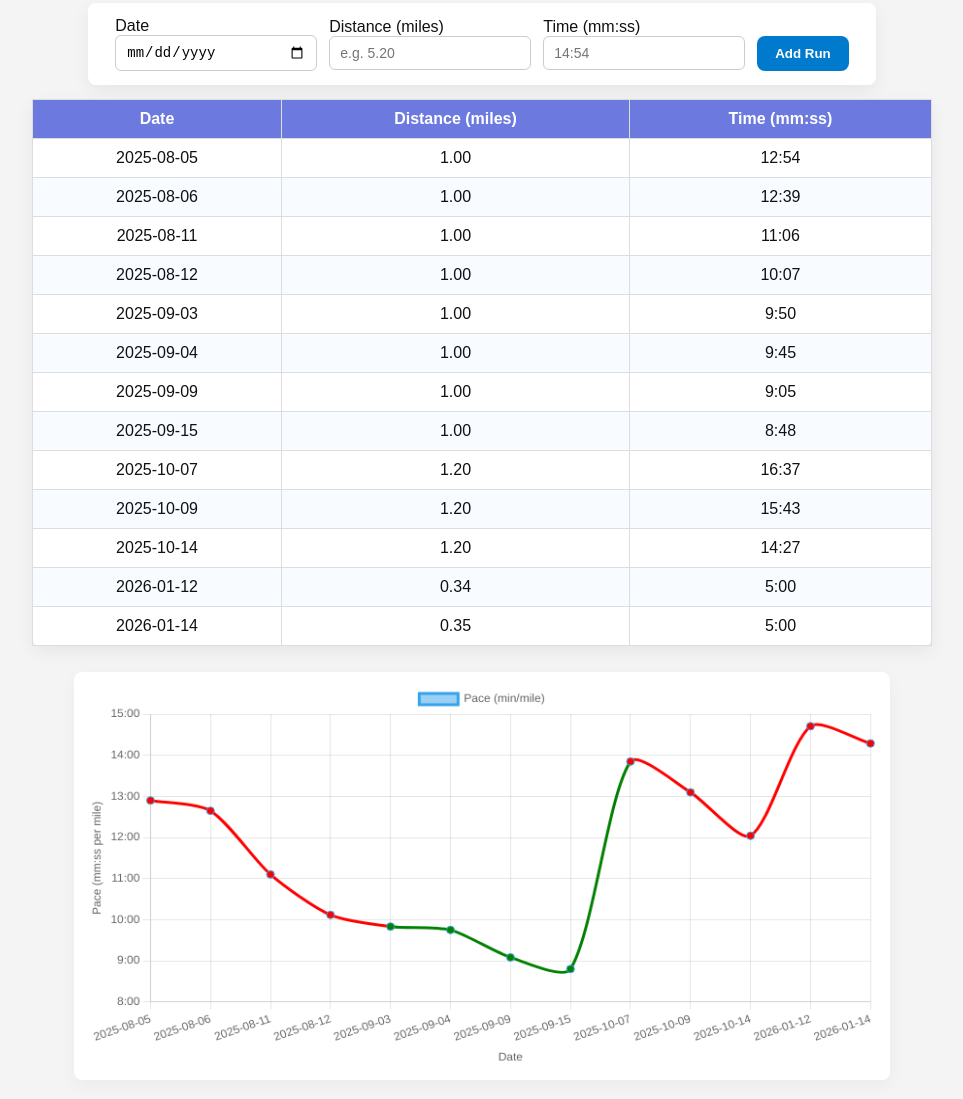
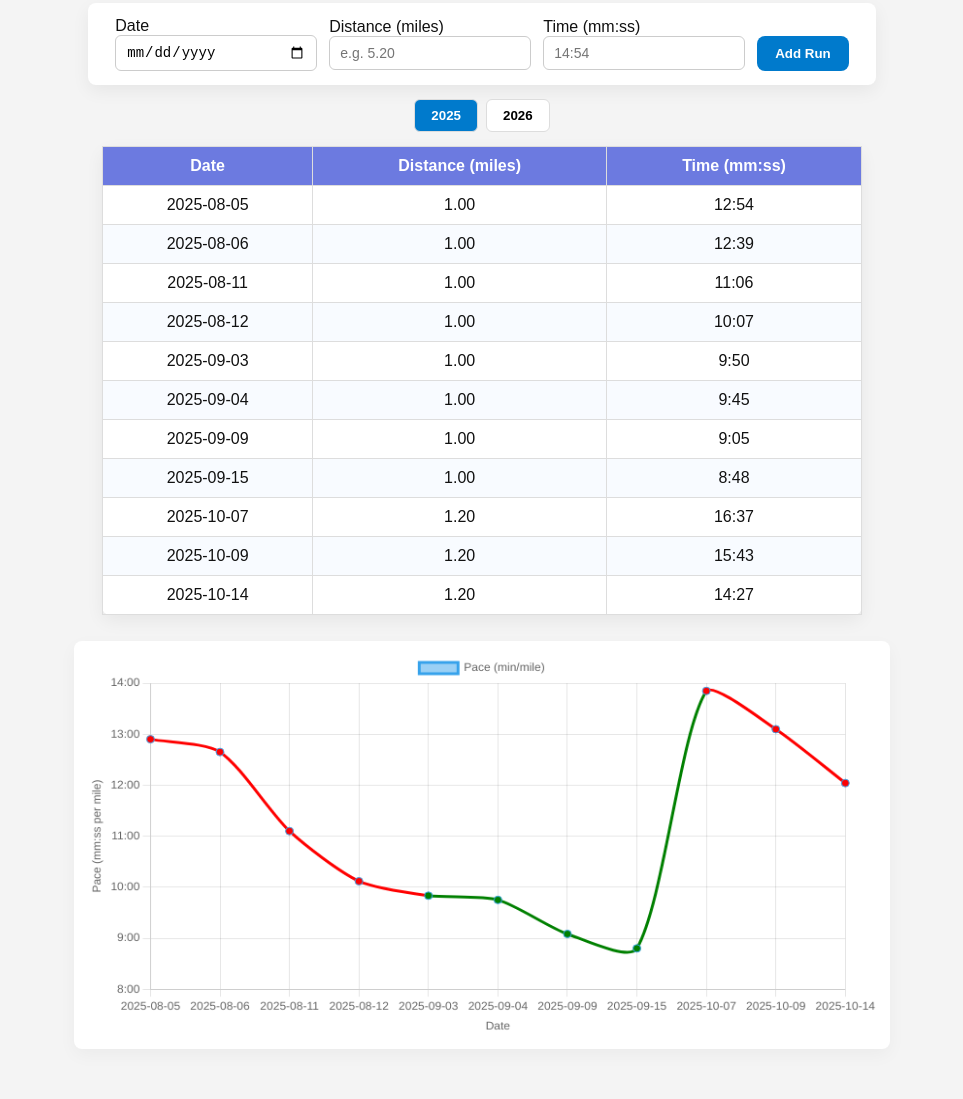
Before and after one commit to mycologybro/mycologybro, a website: page runs.html in a window 1280 px wide. Shown: the part 287-1386 px from the top of the page, without its empty margins (158-1121 px from the left). Drawn offline with nearby package versions, Linux system fonts and the light colour scheme.

Commit message:
Update runs.html

```diff
--- a/runs.html
+++ b/runs.html
@@ -65,6 +65,26 @@
   font-weight: 600;
 }
 
+/* Tabs */
+.tabs {
+  display: flex;
+  justify-content: center;
+  gap: 8px;
+  margin: 14px 0;
+}
+.tabs button {
+  padding: 8px 16px;
+  border: 1px solid #ddd;
+  background: #fff;
+  border-radius: 6px;
+  cursor: pointer;
+  font-weight: 600;
+}
+.tabs button.active {
+  background: var(--accent);
+  color: #fff;
+}
+
 /* Form card */
 .card {
   max-width: 760px;
@@ -108,7 +128,7 @@
 }
 th { background:#6c7ae0; color:#fff; }
 tr:nth-child(even) { background:#f8fbff; }
-    #runsChart { max-width:900px; height:420px; margin:26px auto; display:block; background:#fff; border-radius:8px; padding:12px; box-shadow: 0 6px 18px rgba(0,0,0,0.04); }
+canvas { max-width:900px; height:420px; margin:26px auto; display:block; background:#fff; border-radius:8px; padding:12px; box-shadow: 0 6px 18px rgba(0,0,0,0.04); }
 
 @media (max-width:720px) {
   .hero { height:120px; }
@@ -124,47 +144,31 @@
   <h1>RUNNING</h1>
 </div>
 
+<!-- Nav links -->
 <a href="index.html" style="margin-top: 30px; display: inline-block;">
   <img src="images/spawnjars.png" alt="Back to Jars" width="200" height="50">
 </a>
+<a href="tubs.html"><img src="images/tubs.png" alt="Back to tubs" width="200" height="50"></a>
+<a href="coin.html"><img src="images/coinbutton.JPEG" alt="coin" width="200" height="50"></a>
+<a href="runs.html"><img src="images/running.png" alt="Back to tubs" width="200" height="50"></a>
+<a href="agar.html"><img src="images/agar_header.png" alt="Back to tubs" width="200" height="50"></a>
+<a href="recipes.html"><img src="images/recipes.jpg" alt="Back to recipes" width="200" height="50"></a>
 
-  <a href="tubs.html">
-     <img src="images/tubs.png" alt="Back to tubs" width="200" height="50">
-  </a>
-
-  <a href="coin.html">
-     <img src="images/coinbutton.JPEG" alt="coin" width="200" height="50">
-  </a>
-
-  <a href="runs.html">
-     <img src="images/running.png" alt="Back to tubs" width="200" height="50">
-  </a>
-
-  <a href="agar.html">
-     <img src="images/agar_header.png" alt="Back to tubs" width="200" height="50">
-  </a>
-
-  <a href="recipes.html">
-     <img src="images/recipes.jpg" alt="Back to recipes" width="200" height="50">
-  </a>
-
+<!-- Form -->
 <div class="card">
   <form id="runForm" autocomplete="off">
     <div class="field">
       <label for="date">Date</label>
       <input id="date" type="date" required>
     </div>
-
     <div class="field">
       <label for="distance">Distance (miles)</label>
       <input id="distance" type="number" step="0.01" placeholder="e.g. 5.20" required>
     </div>
-
     <div class="field">
       <label for="time">Time (mm:ss)</label>
       <input id="time" type="text" placeholder="14:54" required>
     </div>
-
     <div class="field" style="align-self:center;">
       <label style="visibility:hidden">submit</label>
       <button type="submit">Add Run</button>
@@ -172,112 +176,91 @@
   </form>
 </div>
 
-  <table id="runsTable" class="card" style="max-width:900px; margin:12px auto;">
-    <thead>
-      <tr><th>Date</th><th>Distance (miles)</th><th>Time (mm:ss)</th></tr>
-    </thead>
-    <tbody></tbody>
-  </table>
+<!-- Tabs -->
+<div class="tabs">
+  <button class="tabBtn active" data-year="2025">2025</button>
+  <button class="tabBtn" data-year="2026">2026</button>
+</div>
 
-  <canvas id="runsChart"></canvas>
+<!-- Tables for each year -->
+<div id="tablesContainer">
+  <table id="runsTable2025" class="card"><thead><tr><th>Date</th><th>Distance (miles)</th><th>Time (mm:ss)</th></tr></thead><tbody></tbody></table>
+  <table id="runsTable2026" class="card" style="display:none;"><thead><tr><th>Date</th><th>Distance (miles)</th><th>Time (mm:ss)</th></tr></thead><tbody></tbody></table>
+</div>
+
+<!-- Charts for each year -->
+<canvas id="runsChart2025"></canvas>
+<canvas id="runsChart2026" style="display:none;"></canvas>
 
 <script src="https://cdn.jsdelivr.net/npm/chart.js"></script>
 <script>
 const NETLIFY_FN = "https://mycology-bro.netlify.app/.netlify/functions/addRun";
 const RAW_RUNS_JSON = "https://raw.githubusercontent.com/mycologybro/mycologybro/main/runs.json";
 
-  function assertTimeFormat(t) { return /^[0-9]{1,2}:[0-5][0-9]$/.test(t.trim()); }
-  function normalizeTime(t) {
+// helpers
+function assertTimeFormat(t){ return /^[0-9]{1,2}:[0-5][0-9]$/.test(t.trim()); }
+function normalizeTime(t){
   const m = t.split(":").map(s=>s.trim());
-    if (m.length !== 2) return t;
-    const mm = String(parseInt(m[0],10));
-    let ss = parseInt(m[1],10);
-    if (isNaN(ss)) ss = 0;
-    ss = Math.max(0, Math.min(59, ss));
+  if(m.length!==2) return t;
+  const mm=String(parseInt(m[0],10));
+  let ss=parseInt(m[1],10);
+  if(isNaN(ss)) ss=0;
+  ss=Math.max(0,Math.min(59,ss));
   return `${mm}:${String(ss).padStart(2,"0")}`;
 }
-  function timeToMinutes(t) {
-    const [mm, ss] = t.split(":").map(Number);
-    return mm + ss/60;
-  }
+function timeToMinutes(t){ const [mm,ss]=t.split(":").map(Number); return mm+ss/60; }
 
-  const form = document.getElementById("runForm");
-  const tableBody = document.querySelector("#runsTable tbody");
-  const ctx = document.getElementById("runsChart").getContext("2d");
-  let chart = null;
-  let runs = [];
+// form & charts
+const form=document.getElementById("runForm");
+let runs=[];
+let charts = {};
 
-  function renderTable(arr) {
-    tableBody.innerHTML = "";
+function renderTable(arr, year){
+  const tbody = document.querySelector(`#runsTable${year} tbody`);
+  tbody.innerHTML="";
   arr.forEach(r=>{
     const tr=document.createElement("tr");
     tr.innerHTML=`<td>${r.date}</td><td>${Number(r.distance).toFixed(2)}</td><td>${r.time}</td>`;
-      tableBody.appendChild(tr);
+    tbody.appendChild(tr);
   });
 }
 
-  function renderChart(arr) {
+function renderChart(arr, year){
   const sorted = arr.slice().sort((a,b)=>new Date(a.date)-new Date(b.date));
   const labels = sorted.map(r=>r.date);
-    const data = sorted.map(r => {
-      const minutes = timeToMinutes(r.time);
-      return minutes / r.distance;
-    });
-    if(chart) chart.destroy();
-    chart = new Chart(ctx,{
+  const data = sorted.map(r=>timeToMinutes(r.time)/r.distance);
+  const ctx = document.getElementById(`runsChart${year}`).getContext("2d");
+  if(charts[year]) charts[year].destroy();
+  charts[year] = new Chart(ctx,{
     type:"line",
-      data:{
-        labels,
-        datasets:[{
-          label:"Pace (min/mile)",
-          data,
-          tension:0.25,
-          pointRadius:4,
-          pointHoverRadius:6,
-          fill:false,
-          segment: { borderColor: ctx => ctx.p0.parsed.y < 10 ? "green" : "red" },
-          pointBackgroundColor: ctx => ctx.parsed.y < 10 ? "green" : "red"
-        }]
-      },
-      options:{
-        scales:{
-          x:{title:{display:true,text:"Date"}},
-          y:{
-            title:{display:true,text:"Pace (mm:ss per mile)"},
-            ticks:{
-              callback:function(value){
-                const minutes = Math.floor(value);
-                const seconds = Math.round((value - minutes) * 60);
-                return `${minutes}:${seconds.toString().padStart(2,"0")}`;
-              }
-            }
-          }
-        }
-      }
+    data:{ labels, datasets:[{label:"Pace (min/mile)", data, tension:0.25, pointRadius:4, pointHoverRadius:6, fill:false, segment:{borderColor:ctx=>ctx.p0.parsed.y<10?"green":"red"}, pointBackgroundColor:ctx=>ctx.parsed.y<10?"green":"red"}] },
+    options:{ scales:{ x:{title:{display:true,text:"Date"}}, y:{title:{display:true,text:"Pace (mm:ss per mile)"}, ticks:{callback:function(value){const minutes=Math.floor(value);const seconds=Math.round((value-minutes)*60);return `${minutes}:${seconds.toString().padStart(2,"0")}`;}}}}}
   });
 }
 
-  async function loadRunsFromGit() {
-    try {
-      const res = await fetch(RAW_RUNS_JSON + '?t=' + new Date().getTime(), {cache:"no-store"});
-      if(res.ok){ runs=await res.json(); }
+// load runs
+async function loadRunsFromGit(){
+  try{
+    const res=await fetch(RAW_RUNS_JSON+'?t='+new Date().getTime(),{cache:"no-store"});
+    if(res.ok) runs=await res.json();
   } catch(e){ console.error("Load failed",e); runs=[]; }
-    renderTable(runs);
-    renderChart(runs);
+
+  renderTable(runs.filter(r=>r.date.startsWith("2025")),"2025");
+  renderTable(runs.filter(r=>r.date.startsWith("2026")),"2026");
+  renderChart(runs.filter(r=>r.date.startsWith("2025")),"2025");
+  renderChart(runs.filter(r=>r.date.startsWith("2026")),"2026");
 }
 
-  async function saveRunToNetlify(run) {
-    try {
-      const res=await fetch(NETLIFY_FN,{
-        method:"POST",
-        headers:{"Content-Type":"application/json"},
-        body:JSON.stringify(run)
-      });
-      const json=await res.json().catch(()=>null);
+// save run
+async function saveRunToNetlify(run){
+  try{
+    const res = await fetch(NETLIFY_FN,{method:"POST",headers:{"Content-Type":"application/json"},body:JSON.stringify(run)});
+    const json = await res.json().catch(()=>null);
     console.log("Netlify response",res.status,json);
   } catch(e){ console.error("Save error",e); }
 }
 
+// form submission
 form.addEventListener("submit",async e=>{
   e.preventDefault();
   const date=document.getElementById("date").value;
@@ -289,10 +272,27 @@
   if(!assertTimeFormat(time)) return alert("Use mm:ss (e.g. 14:54)");
   const run={date,distance,time};
   runs.push(run);
-    renderTable(runs);
-    renderChart(runs);
+
+  renderTable(runs.filter(r=>r.date.startsWith("2025")),"2025");
+  renderTable(runs.filter(r=>r.date.startsWith("2026")),"2026");
+  renderChart(runs.filter(r=>r.date.startsWith("2025")),"2025");
+  renderChart(runs.filter(r=>r.date.startsWith("2026")),"2026");
+
   await saveRunToNetlify(run);
   form.reset();
+});
+
+// tab switching
+document.querySelectorAll(".tabBtn").forEach(btn=>{
+  btn.addEventListener("click",()=>{
+    document.querySelectorAll(".tabBtn").forEach(b=>b.classList.remove("active"));
+    btn.classList.add("active");
+    const year = btn.dataset.year;
+    document.querySelector("#runsTable2025").style.display = year==="2025"?"table":"none";
+    document.querySelector("#runsTable2026").style.display = year==="2026"?"table":"none";
+    document.querySelector("#runsChart2025").style.display = year==="2025"?"block":"none";
+    document.querySelector("#runsChart2026").style.display = year==="2026"?"block":"none";
+  });
 });
 
 loadRunsFromGit();
```
Lines whose indentation alone changed are shown as unchanged.
